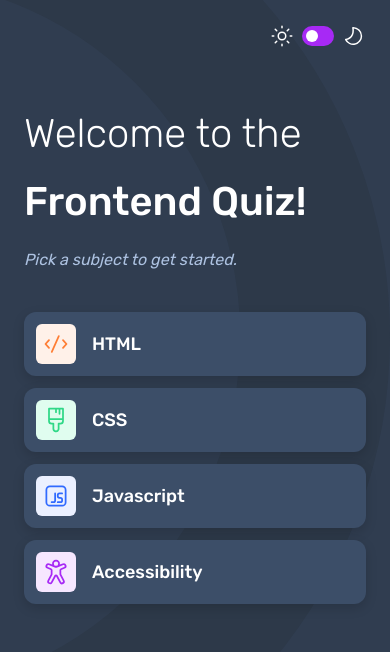
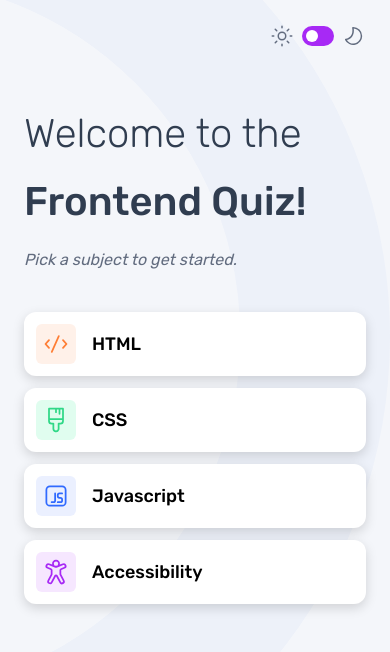
Before and after one commit to Sammie-oje/quizlet-app, a React (Vite) app: page / in a window 390 px wide. Shown: the top 652 px of the page. Built offline with nearby package versions, Linux system fonts and the light colour scheme.

Commit message:
Made the app responsive with the app OS theme and fixed a minor issue with the image in dark mode

```diff
--- a/index.html
+++ b/index.html
@@ -1,5 +1,5 @@
 <!doctype html>
-<html lang="en" class="dark">
+<html lang="en" >
     <head>
         <meta charset="UTF-8" />
         <link rel="icon" type="image/svg+xml" href="/favicon.svg" />
--- a/package.json
+++ b/package.json
@@ -11,6 +11,7 @@
   },
   "dependencies": {
     "@tailwindcss/vite": "^4.2.1",
+    "motion": "^12.38.0",
     "react": "^19.2.4",
     "react-dom": "^19.2.4",
     "react-router-dom": "^7.13.2",
--- a/src/components/Header.jsx
+++ b/src/components/Header.jsx
@@ -1,4 +1,5 @@
-import { useState } from "react";
+import { useState, useEffect } from "react";
+import * as motion from "motion/react-client";
 import lightModeMoonIcon from "../assets/images/icon-moon-dark.svg";
 import lightModeSunIcon from "../assets/images/icon-sun-dark.svg";
 import darkModeMoonIcon from "../assets/images/icon-moon-light.svg";
@@ -6,11 +7,27 @@ import darkModeSunIcon from "../assets/images/icon-sun-light.svg";
 
 function Header({ children }) {
     //The theme of the header icons should match the user's OS theme preference and/or the current app theme
-    const [isDarkMode, setIsDarkMode] = useState(true);
+    const [isDarkMode, setisDarkMode] = useState(true);
+    //The user should be able to tiggle state manually
     const onToggleTheme = () => {
-        setIsDarkMode(!isDarkMode);
+        setisDarkMode(!isDarkMode);
         document.documentElement.classList.toggle("dark");
     };
+    /*
+    The app should be responsive to the OS theme i.e when the OS theme changes the app should also change with it
+    */
+    useEffect(() => {
+        const mediaQuery = window.matchMedia("(prefers-color-scheme: dark)");
+        const applyTheme = e => {
+            setisDarkMode(e.matches);
+            document.documentElement.classList.toggle("dark", e.matches);
+        };
+
+        applyTheme(mediaQuery);
+        mediaQuery.addEventListener("change", applyTheme);
+
+        return () => mediaQuery.removeEventListener("change", applyTheme);
+    }, []);
 
     return (
         <header className="py-4 px-6 flex items-center justify-between w-full xxl:my-21">
@@ -25,9 +42,22 @@ function Header({ children }) {
                 <button
                     aria-label="Toggle dark mode"
                     className="w-8 h-5 p-1 bg-vivid-violet rounded-full md:w-12 md:h-7"
+                    style={{
+                        display: "flex",
+                        alignItems: "center",
+                        justifyContent: "flex-" + (isDarkMode ? "end" : "start")
+                    }}
                     onClick={onToggleTheme}
                 >
-                    <div className="size-3 bg-white rounded-full md:size-5"></div>
+                    <motion.div
+                        layout
+                        className="size-3 bg-white rounded-full md:size-5"
+                        transition={{
+                            type: "spring",
+                            visualDuration: 0.2,
+                            bounce: 0.2
+                        }}
+                    />
                 </button>
                 <img
                     src={isDarkMode ? darkModeMoonIcon : lightModeMoonIcon}
--- a/src/index.css
+++ b/src/index.css
@@ -12,7 +12,7 @@
 .background {
     @apply bg-ghost-white bg-[url('/src/assets/images/pattern-background-mobile-light.svg')] bg-no-repeat bg-cover md:bg-[url('/src/assets/images/pattern-background-tablet-light.svg')] md:flex md:items-center md:justify-center xxl:bg-[url('/src/assets/images/pattern-background-desktop-light.svg')];
 
-    @apply dark:bg-dark-slate dark:bg-[url('/src/assets/images/pattern-background-mobile-dark.svg')] md:bg-[url('/src/assets/images/pattern-background-tablet-dark.svg')] xxl:bg-[url('/src/assets/images/pattern-background-desktop-dark.svg')];
+    @apply dark:bg-dark-slate dark:bg-[url('/src/assets/images/pattern-background-mobile-dark.svg')] dark:md:bg-[url('/src/assets/images/pattern-background-tablet-dark.svg')] dark:xxl:bg-[url('/src/assets/images/pattern-background-desktop-dark.svg')];
 }
 
 @theme {
```
Also changed, not shown: 1 other file (tests, documents, lock files or other folders).
